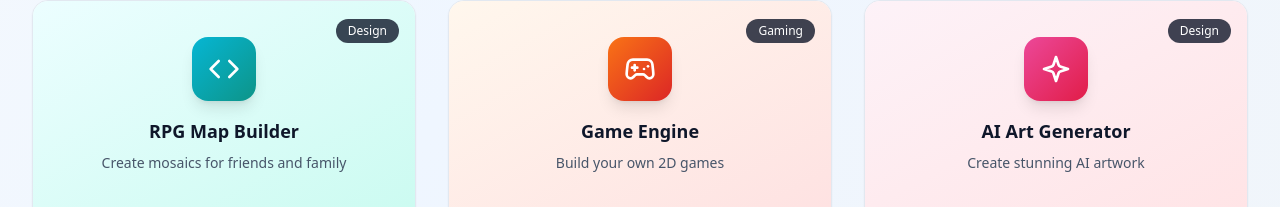
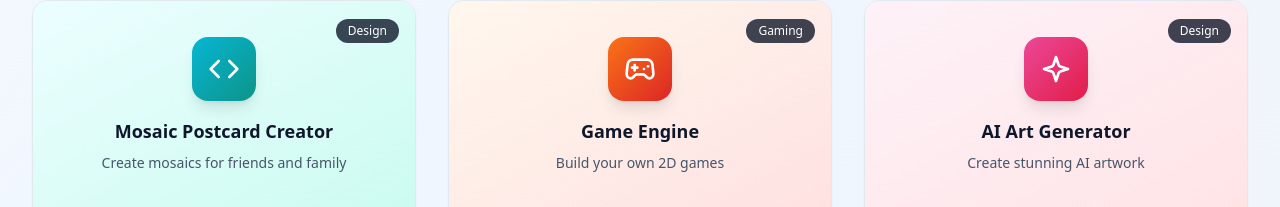
Before and after one commit to qgdkdzy6fv-cmd/AI-Website, a React (Vite) app: page / in a window 1280 px wide. Shown: the part 1008-1215 px from the top of the page. Built offline with nearby package versions, Linux system fonts and the light colour scheme.

Commit message:
Updated App.tsx

```diff
--- a/src/App.tsx
+++ b/src/App.tsx
@@ -197,7 +197,7 @@ function App() {
                     <div className="w-16 h-16 bg-gradient-to-br from-cyan-500 to-teal-600 rounded-2xl flex items-center justify-center mx-auto mb-4 shadow-lg">
                       <Code className="w-8 h-8 text-white" />
                     </div>
-                    <h4 className="text-lg font-bold text-slate-900 mb-2">RPG Map Builder</h4>
+                    <h4 className="text-lg font-bold text-slate-900 mb-2">Mosaic Postcard Creator</h4>
                     <p className="text-sm text-slate-600">Create mosaics for friends and family</p>
                   </div>
                   <div className="absolute top-4 right-4">
```
